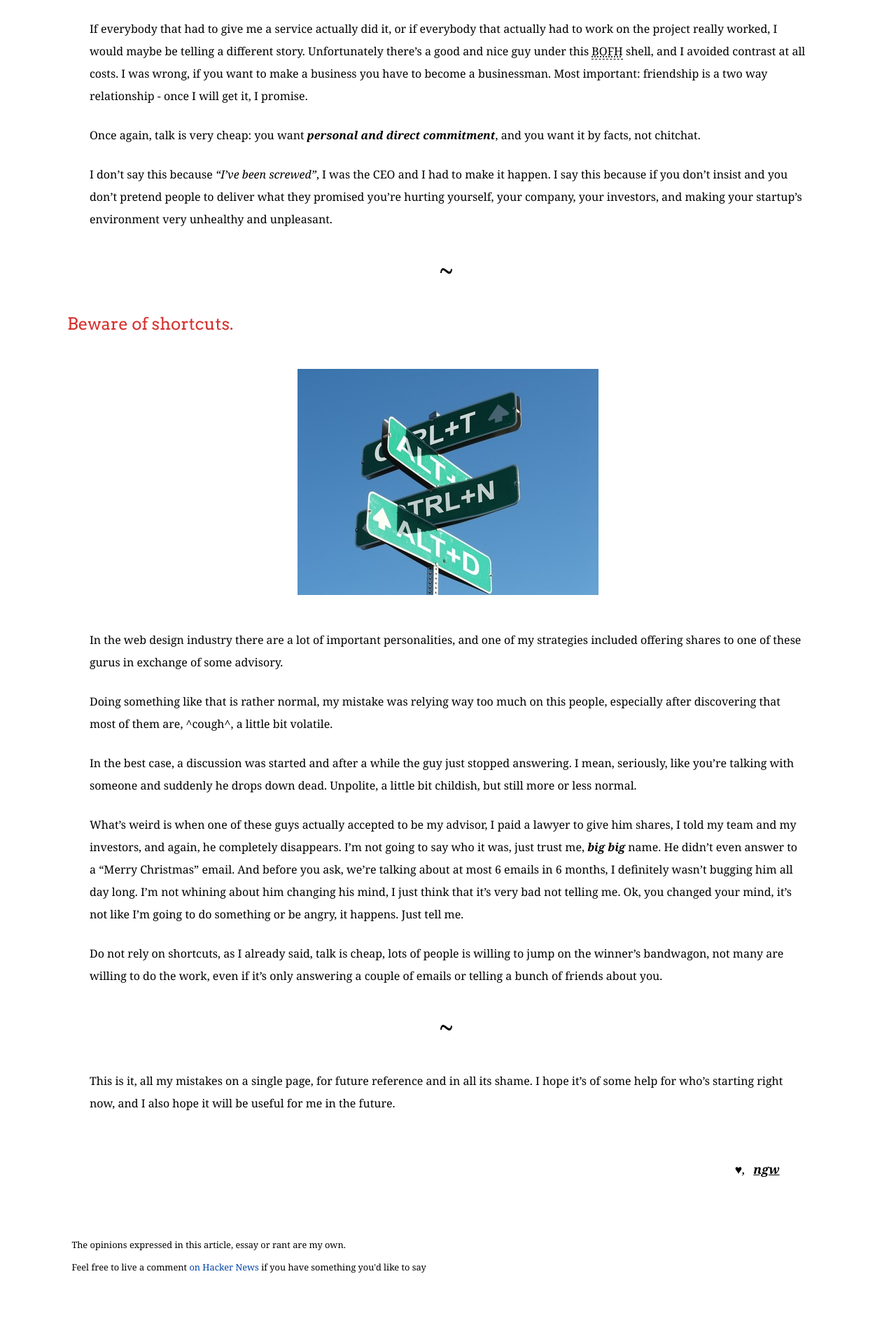
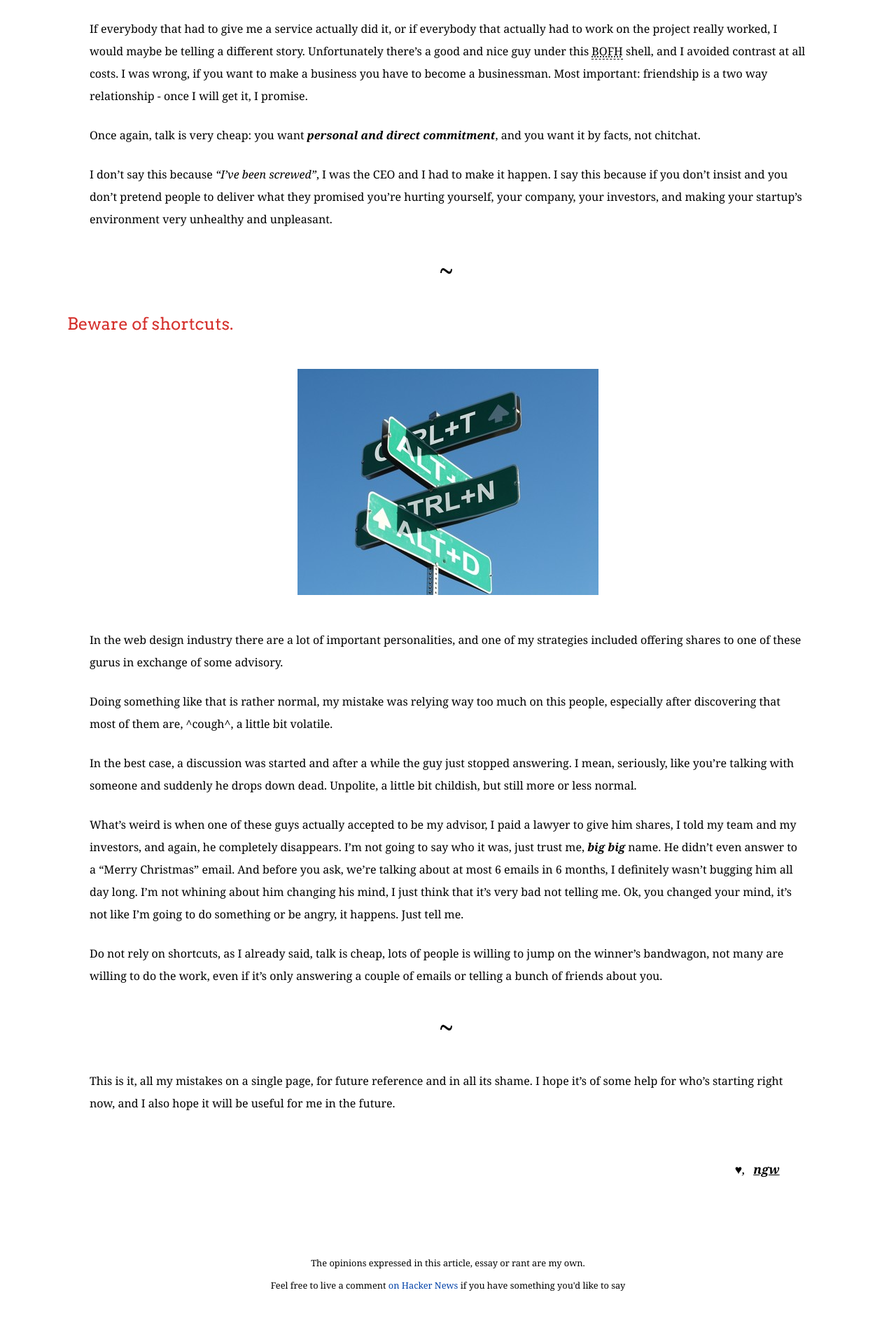
Before and after one commit to ngw/ngw.github.io, a Jekyll site: the page built from _posts/2012-2-22-the-world-will-end-in-2012.md, in a window 1280 px wide. Shown: the part 3974-5894 px from the top of the page at 70% size. Built offline with Jekyll 4.4.1, drawn with Linux system fonts in a browser that asks for light colours; some web fonts are replaced; before the commit the page ends 5842 px from its top, so only the background shows below that.

Commit message:
Centering my psudo-footer

```diff
--- a/css/screen.css
+++ b/css/screen.css
@@ -73,8 +73,9 @@ article ul {
 }
 
 aside {
-	margin: 4em 8em;
+	margin: 6em;
 	font-size: 0.8em;
+	text-align: center;
 }
 
 aside p {
```
